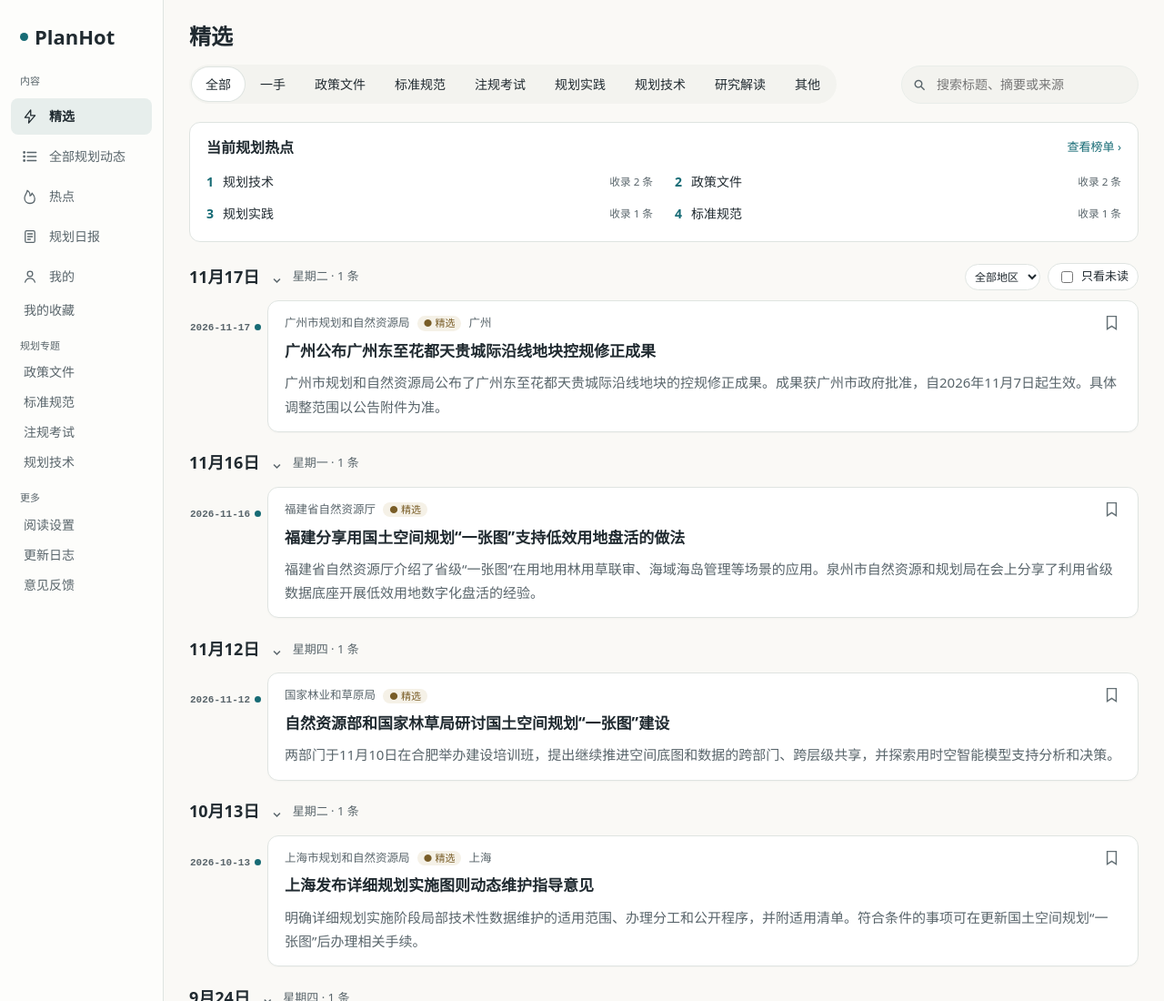
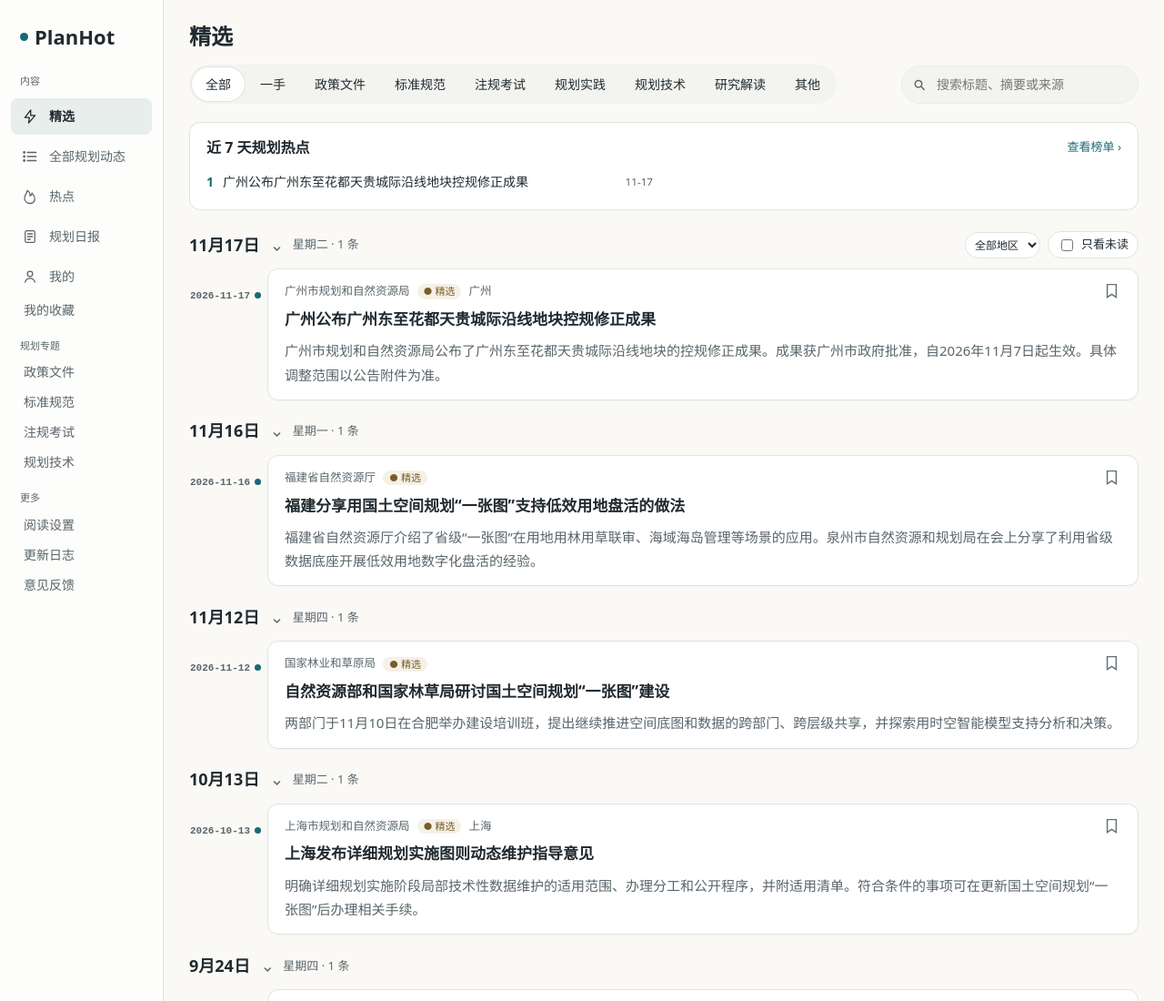
Before and after one commit to word21335/planhot, a plain HTML site: page index.html in a window 1280 px wide. Shown: the top 1100 px of the page at 91% size. Drawn offline with Linux system fonts and the light colour scheme.

Commit message:
Rank reviewed planning events within seven Beijing calendar days

```diff
--- a/index.html
+++ b/index.html
@@ -41,7 +41,7 @@ article{position:relative;margin:0 0 12px 86px;padding:15px 18px 14px;border:1px
       <span class="count" id="count" role="status">共 6 条资讯</span>
     </div>
     </div>
-    <section id="highlights" hidden><header><h2>当前规划热点</h2><a href="#hot">查看榜单 ›</a></header><ol id="ranked"></ol></section>
+    <section id="highlights" hidden><header><h2>近 7 天规划热点</h2><a href="#hot">查看榜单 ›</a></header><ol id="ranked"></ol><p id="no-hot" hidden>近 7 天暂无符合条件的已核实事件。</p></section>
     <div class="controls"><label id="day-picker" hidden>日报日期 <select id="report-day"></select></label><select aria-label="地区" id="region"><option value="">全部地区</option><option>上海</option><option>广州</option><option>深圳</option><option>陕西</option><option>河南</option><option>甘肃</option></select><label class="unread"><input type="checkbox" id="unread">只看未读</label></div>
     <p id="empty" hidden>没有符合条件的资讯。可以清空搜索或更换筛选条件。</p>
     <section aria-label="资讯列表" id="articles">
@@ -86,10 +86,41 @@ article{position:relative;margin:0 0 12px 86px;padding:15px 18px 14px;border:1px
     function persist(key, values) {
       try { localStorage.setItem("planhot-"+key, JSON.stringify([...values])); } catch {}
     }
-    const topicCounts = new Map();
-    for (const card of cards) {
-      const topic = card.dataset.category;
-      topicCounts.set(topic, (topicCounts.get(topic) || 0) + 1);
+    const hotCards = new Set();
+    function refreshRanking() {
+      const today = new Intl.DateTimeFormat("sv-SE",{timeZone:"Asia/Shanghai"}).format(new Date());
+      const events = [];
+      for (const card of cards) {
+        const date = card.querySelector("time")?.dateTime;
+        const age = (Date.parse(today) - Date.parse(date)) / 86400000;
+        if (!(age >= 0 && age < 7)) continue;
+        const {category, until, reviewed, event} = card.dataset;
+        if (["政策文件","标准规范","注规考试"].includes(category) && !reviewed) continue;
+        if ((until && until < today) || (category === "注规考试" && !until)) continue;
+        const link = card.querySelector("h2 a");
+        const title = link.textContent.trim();
+        const identity = event || title.replace(/^(?:转发|转载|关于印发)/,"").replace(/[\s《》【】：“”]/g,"");
+        const nationwide = /自然资源部|住房和城乡建设部|国务院|国家林草局|国家林业和草原局/.test(title + card.querySelector(".source").textContent);
+        const impact = /生效|换版|实施日期|报名|准考证|批复|实施细则/.test(title+" "+card.querySelector("p").textContent);
+        const score = (impact ? 7 : 0) + (nationwide ? 3 : card.dataset.regions ? 2 : 0) + 6 - age;
+        events.push({card, link, title, date, identity, score});
+      }
+      events.sort((a,b) => b.score-a.score || b.date.localeCompare(a.date));
+      hotCards.clear();
+      const seen = new Set();
+      const list = document.querySelector("#ranked");
+      list.replaceChildren();
+      for (const item of events) {
+        if (seen.has(item.identity)) continue;
+        seen.add(item.identity); hotCards.add(item.card);
+        const entry = document.createElement("li");
+        const link = item.link.cloneNode(true);
+        link.addEventListener("click", () => {read.add(link.href); persist("read",read); filter();});
+        const date = document.createElement("small");
+        date.textContent = item.date.slice(5);
+        link.append(date); entry.append(link); list.append(entry);
+      }
+      document.querySelector("#no-hot").hidden = hotCards.size > 0;
     }
     const timeline = new Map();
     const dateLabel = new Intl.DateTimeFormat("zh-CN", {month:"long", day:"numeric", weekday:"long", timeZone:"Asia/Shanghai"});
@@ -135,7 +166,7 @@ article{position:relative;margin:0 0 12px 86px;padding:15px 18px 14px;border:1px
         const url = card.querySelector("h2 a").href;
         const matches = (!unread.checked || !read.has(url))
           && (view !== "我的" || saved.has(url))
-          && (view !== "热点" || topicCounts.get(card.dataset.category) === Math.max(...topicCounts.values()))
+          && (view !== "热点" || hotCards.has(card))
           && (view !== "日报" || card.querySelector("time")?.dateTime === reportDay.value)
           && (!category.value || category.value === "一手" || card.dataset.category === category.value)
           && (!region.value || card.dataset.regions.split(",").includes(region.value))
@@ -176,16 +207,9 @@ article{position:relative;margin:0 0 12px 86px;padding:15px 18px 14px;border:1px
     for (const day of timeline.keys()) reportDay.add(new Option(day,day));
     reportDay.onchange = filter;
     unread.onchange = filter;
-    const topics = [...topicCounts].sort((a,b) => b[1]-a[1]);
-    for (const [name,total] of topics) {
-      const entry = document.createElement("li");
-      const link = document.createElement("a");
-      link.href = "#topic-"+encodeURIComponent(name);
-      link.textContent = name;
-      const count = document.createElement("small");
-      count.textContent = "收录 "+total+" 条";
-      link.append(count); entry.append(link); document.querySelector("#ranked").append(entry);
-    }
+    refreshRanking();
+    window.addEventListener("pageshow", () => { refreshRanking(); filter(); });
+    document.addEventListener("visibilitychange", () => { if (!document.hidden) { refreshRanking(); filter(); } });
     for (const name of ["政策文件","标准规范","注规考试","规划技术"]) {
       const link = document.createElement("a");
       link.href = "#topic-"+encodeURIComponent(name);
```
Also changed, not shown: 1 other file.
